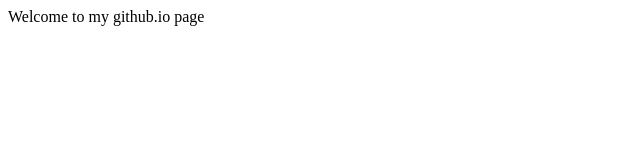
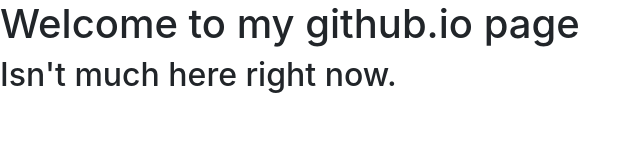
Before and after one commit to Spartan-196/Spartan-196.github.io, a plain HTML site: page index.html in a window 1280 px wide. Shown: the whole page, without its empty margins (0-640 px from the left). Drawn offline with nearby package versions, Linux system fonts and the light colour scheme.

Commit message:
Add actual HTML source formatting and tags

```diff
--- a/index.html
+++ b/index.html
@@ -1 +1,17 @@
-Welcome to my github.io page
+<!DOCTYPE html>
+
+<title> Spartan-196's Github Page </title>
+
+<head>
+<!-- Use bootstrap CSS for style -->
+  <link rel="stylesheet" type="text/css" href="css/bootstrap.css">
+<!-- Use bootstrap optional theme also -->
+  <link rel="stylesheet" type="text/css" href="css/bootstrap-theme.min.css"
+</head>
+
+<body>
+	<h1> Welcome to my github.io page </h1>
+	<h2> Isn't much here right now. </h2>
+<body>
+
+</html>
```
